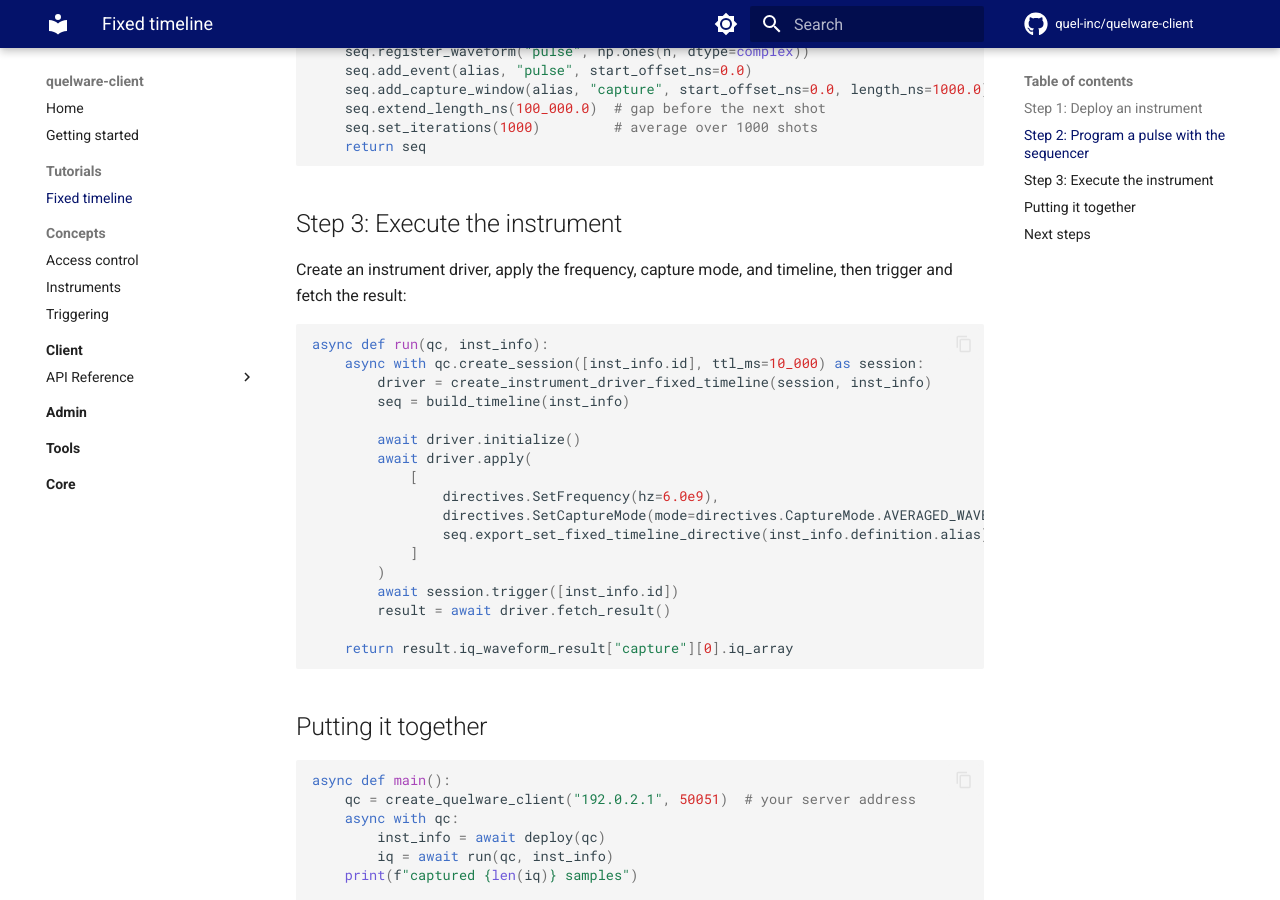
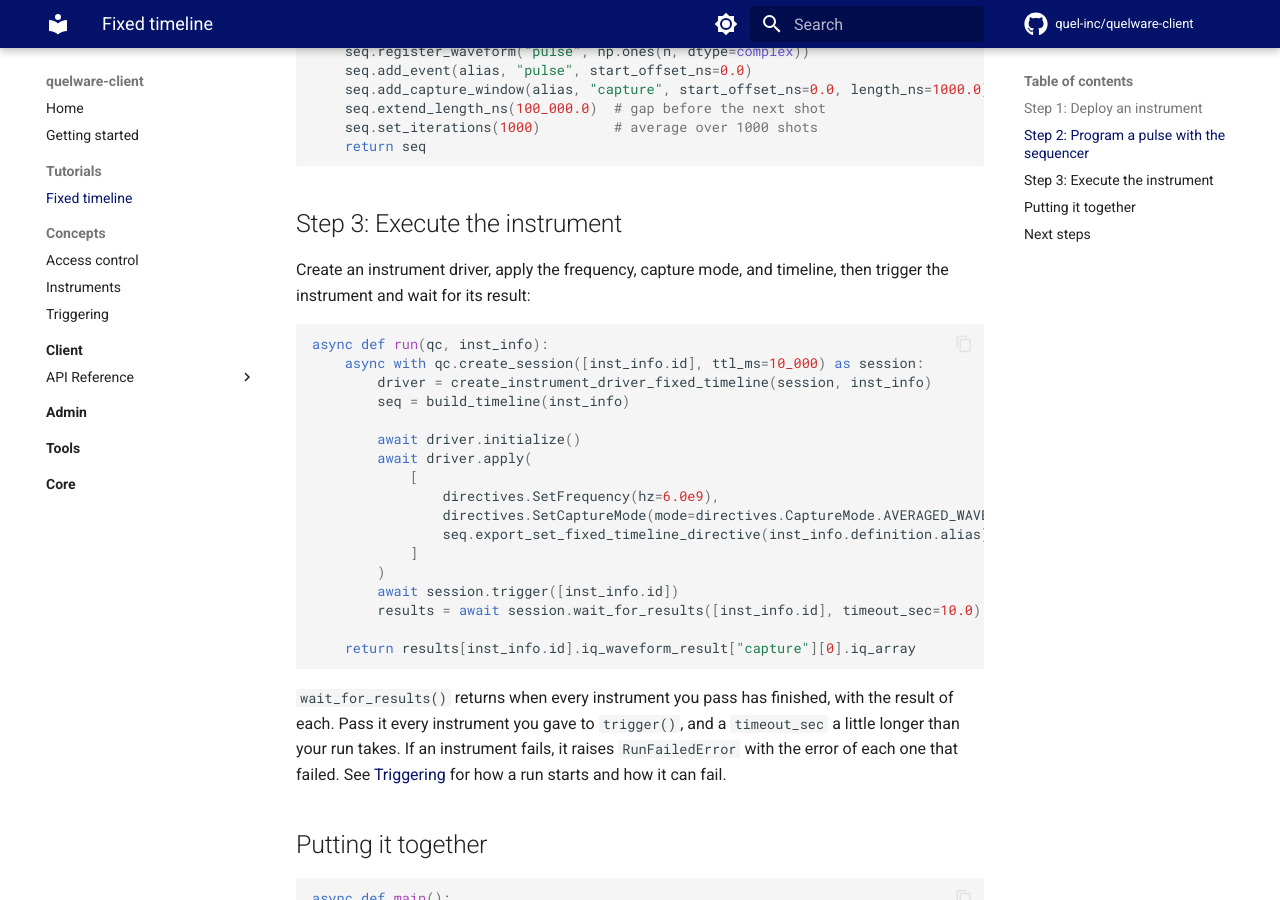
Before and after one commit to quel-inc/quelware-client, an MkDocs documentation site: the page built from docs/tutorials/fixed-timeline.md, in a window 1280 px wide and 900 px high, scrolled down 1613 px. Built offline with MkDocs 1.6.1 and Material for MkDocs 9.7.7, drawn with Linux system fonts in a browser that asks for light colours; comment, search, counter and statistics services are not loaded.

Commit message:
docs: wait for the tutorial's result with Session.wait_for_results

````diff
--- a/docs/tutorials/fixed-timeline.md
+++ b/docs/tutorials/fixed-timeline.md
@@ -88,7 +88,7 @@ def build_timeline(inst_info):
 ## Step 3: Execute the instrument
 
 Create an instrument driver, apply the frequency, capture mode, and timeline,
-then trigger and fetch the result:
+then trigger the instrument and wait for its result:
 
 ```python
 async def run(qc, inst_info):
@@ -105,10 +105,17 @@ async def run(qc, inst_info):
             ]
         )
         await session.trigger([inst_info.id])
-        result = await driver.fetch_result()
+        results = await session.wait_for_results([inst_info.id], timeout_sec=10.0)
 
-    return result.iq_waveform_result["capture"][0].iq_array
+    return results[inst_info.id].iq_waveform_result["capture"][0].iq_array
 ```
+
+`wait_for_results()` returns when every instrument you pass has finished, with
+the result of each. Pass it every instrument you gave to `trigger()`, and a
+`timeout_sec` a little longer than your run takes. If an instrument fails, it
+raises `RunFailedError` with the error of each one that failed. See
+[Triggering](../concepts/triggering.md) for how a run starts and how it can
+fail.
 
 ## Putting it together
 
````
